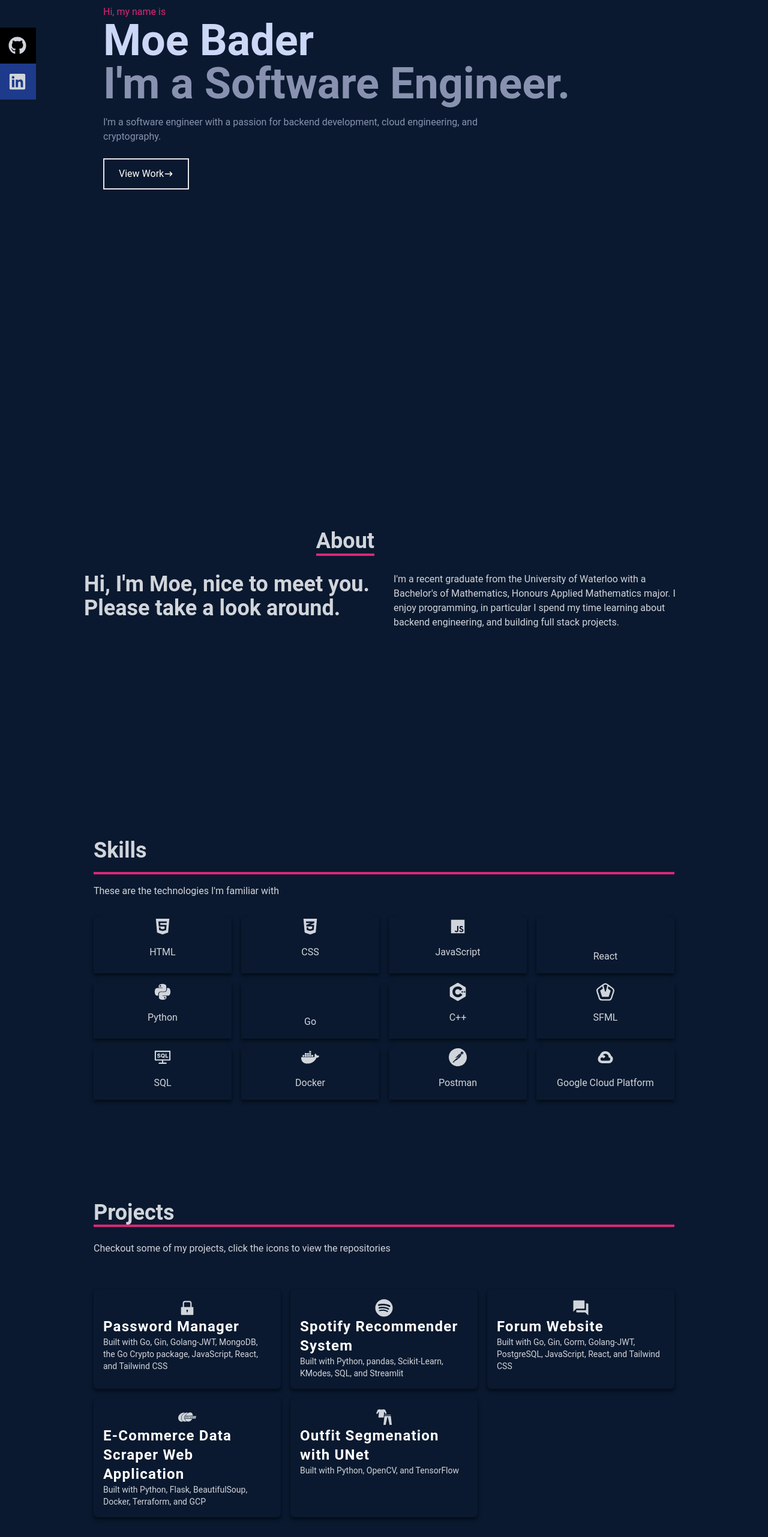
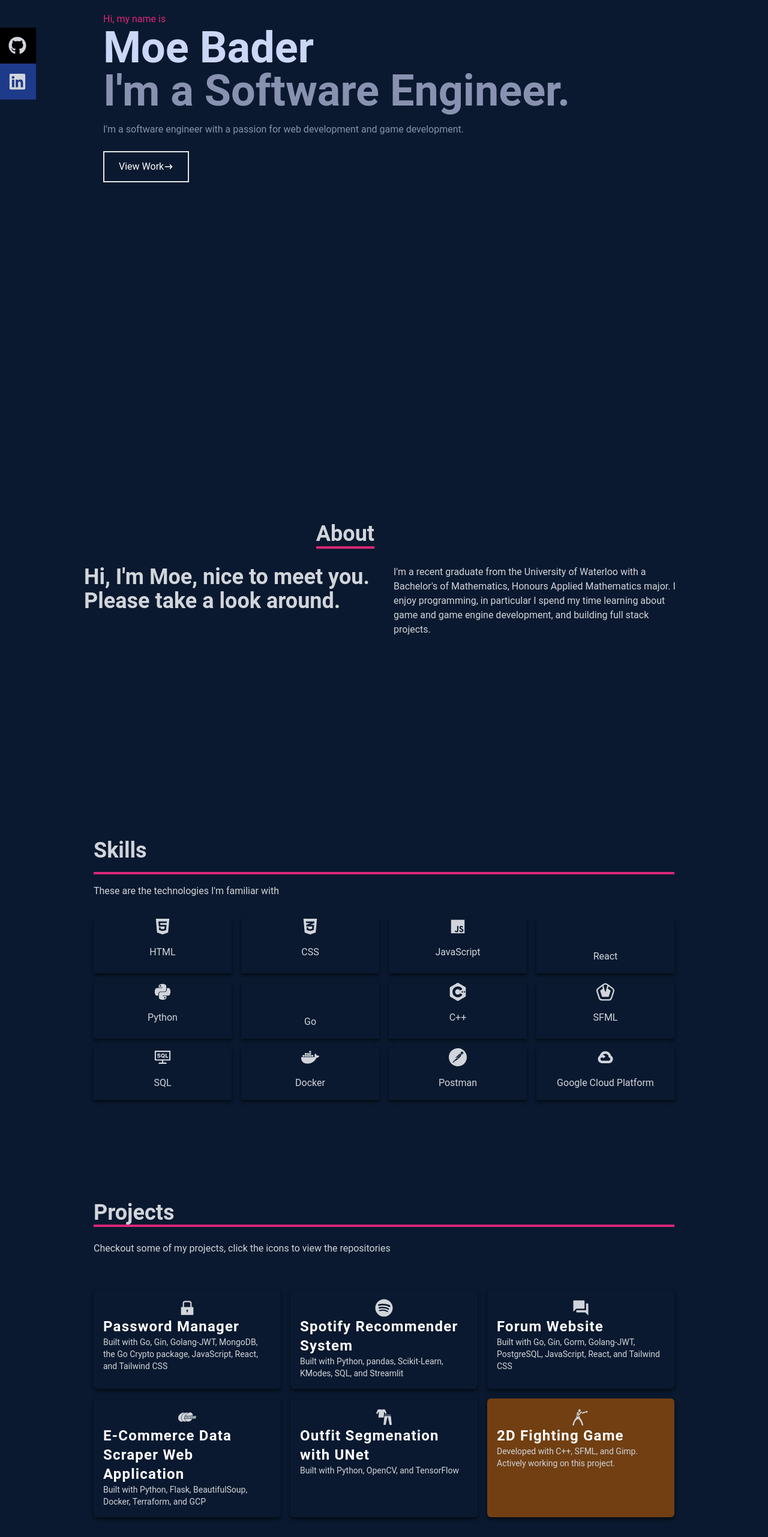
Before and after one commit to moeb15/portfolio, a React (Create React App) app: page / in a window 1280 px wide. Shown: the part 234-2797 px from the top of the page at 60% size. Built offline with nearby package versions, Linux system fonts and the light colour scheme; some icons are missing; the HTML template or start-up script is replaced by a standard one.

Commit message:
added project and updated interests

```diff
--- a/src/components/About.js
+++ b/src/components/About.js
@@ -16,7 +16,7 @@ function About(){
                             <p>
                                 I'm a recent graduate from the University of Waterloo with
                                 a Bachelor's of Mathematics, Honours Applied Mathematics major.
-                                I enjoy programming, in particular I spend my time learning about backend engineering,
+                                I enjoy programming, in particular I spend my time learning about game and game engine development,
                                  and building full stack projects.
                             </p>
                         </div>
--- a/src/components/Home.js
+++ b/src/components/Home.js
@@ -11,7 +11,7 @@ function Home(){
                 <h1 className="text-4xl sm:text-7xl font-bold text-[#ccd6f6]">Moe Bader</h1>
                 <h2 className="text-4xl sm:text-7xl font-bold text-[#8892b0]">I'm a Software Engineer.</h2>
                 <p className="text-[#8892b0] py-4 max-w-[700px]">I'm a software engineer with a passion for
-                    backend development, cloud engineering, and cryptography.
+                    web development and game development.
                 </p>
                 <div>
                     <Link className="text-white group border-2 px-6 py-3 my-2
--- a/src/components/Projects.js
+++ b/src/components/Projects.js
@@ -1,6 +1,6 @@
 import { FaSpotify } from "react-icons/fa";
 import { MdForum } from "react-icons/md";
-import { GiClothes } from "react-icons/gi";
+import { GiClothes, GiHighPunch } from "react-icons/gi";
 import { SiNewegg } from "react-icons/si";
 import { AiFillLock } from "react-icons/ai";
 
@@ -13,6 +13,7 @@ function Projects(){
                     <p className="py-6">Checkout some of my projects, click the icons to view the repositories</p>
                 </div>
                 <div className="grid sm:grid-cols-2 md:grid-cols-3 gap-4">
+
                          <div className="shadow-md shadow-[#040c16] rounded-md hover:bg-pink-800 duration-500 p-4 w-full">
                             <a href="https://github.com/moeb15/Password-Manager">
                                 <AiFillLock className="mx-auto" size={30}/>
@@ -62,6 +63,16 @@ function Projects(){
                             </span>
                             <p className="text-sm">Built with Python, OpenCV, and TensorFlow</p>
                         </div>
+
+                        <div className="shadow-md shadow-[#040c16] rounded-md hover: bg-yellow-900 duration-500 p-4 w-full">
+                            <a href="https://github.com/moeb15/Password-Manager">
+                                <GiHighPunch className="mx-auto" size={30}/>
+                            </a>
+                            <span className="text-2xl font-bold text-white tracking-wider">
+                                2D Fighting Game
+                            </span>
+                            <p className="text-sm">Developed with C++, SFML, and Gimp. Actively working on this project.</p>
+                        </div>
                     </div>
                 </div>
         </div>
```
